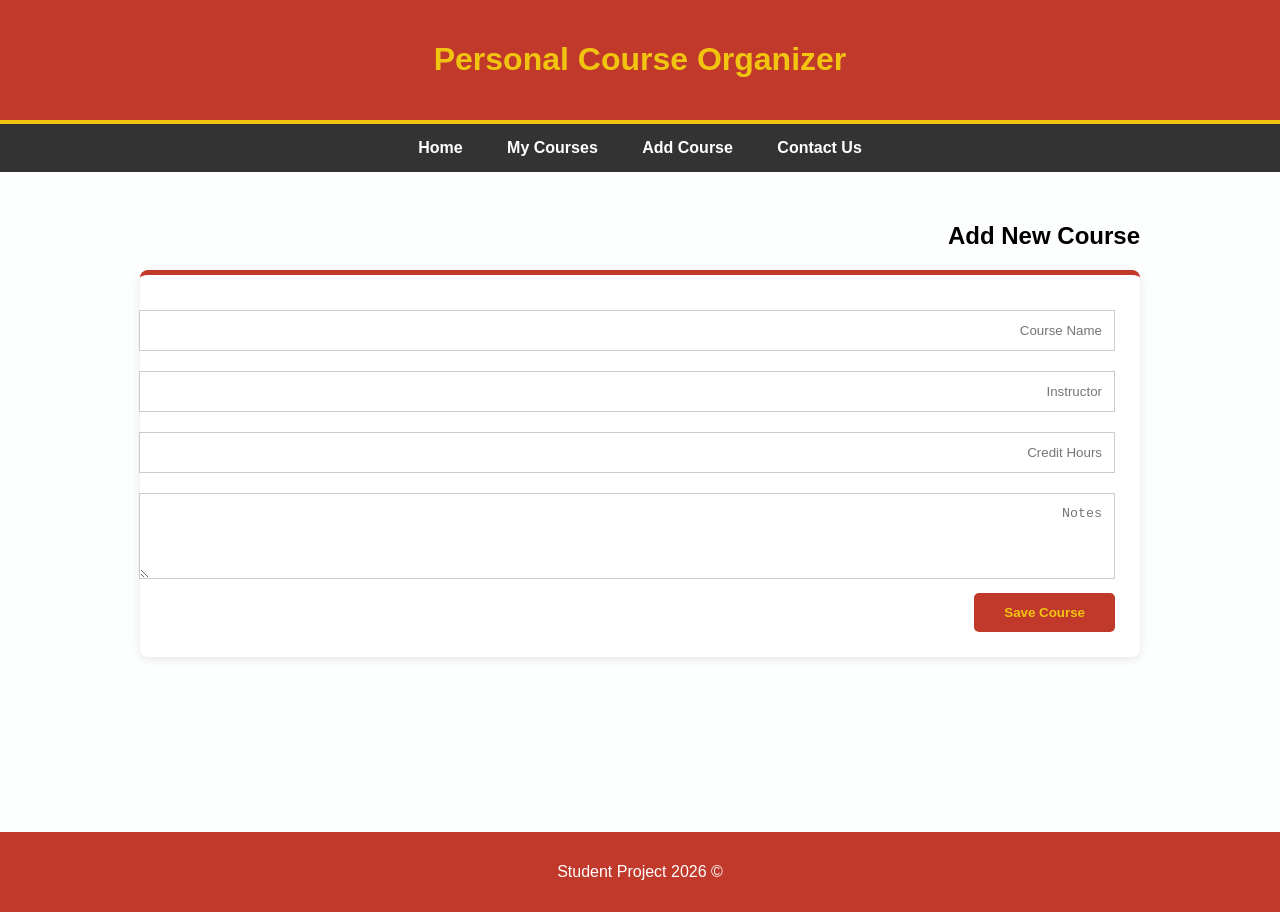
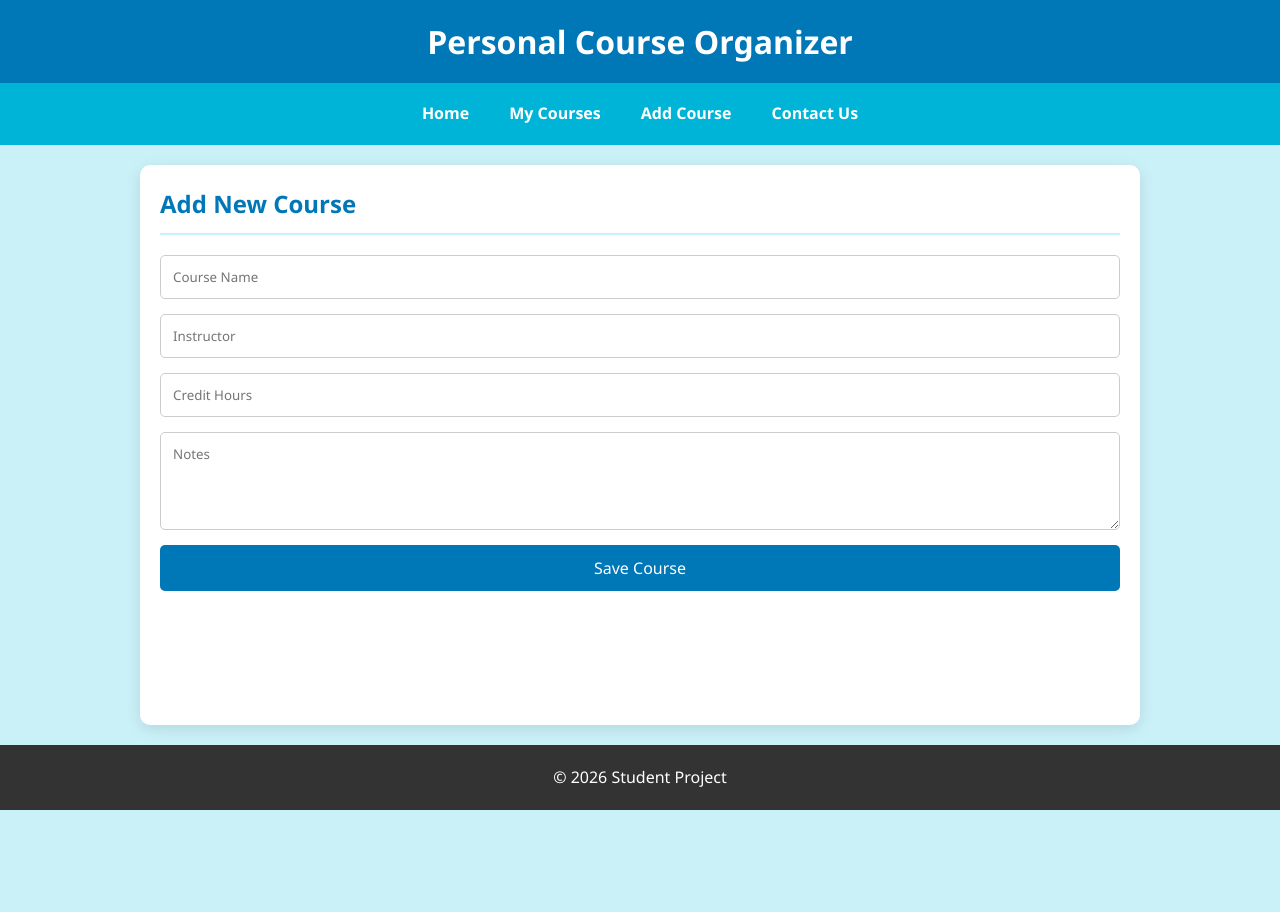
Before and after one commit to ali954-dot/Personal-Course-Organizer1, a plain HTML site: page add.html in a window 1280 px wide. After the commit the page ends 810 px from the top, so only its background shows below. Drawn offline with Linux system fonts and the light colour scheme.

Commit message:
Update style.css

```diff
--- a/style.css
+++ b/style.css
@@ -1,107 +1,155 @@
+/* Unified Light Blue Theme */
 :root {
-    --primary: #c0392b;
-    --secondary: #f1c40f;
-    --bg: #fdfefe;
+    --primary-blue: #0077b6;
+    --light-blue: #caf0f8;
+    --hover-blue: #00b4d8;
+    --text-color: #333;
+    --bg-white: #ffffff;
+}
+
+* {
+    box-sizing: border-box;
+    margin: 0;
+    padding: 0;
+    font-family: 'Segoe UI', Tahoma, Geneva, Verdana, sans-serif;
 }
 
 body {
-    font-family: Arial, sans-serif;
-    margin: 0;
-    background: var(--bg);
-    direction: rtl;
+    background-color: var(--light-blue);
+    color: var(--text-color);
+    line-height: 1.6;
 }
 
+/* Header & Nav */
 header {
-    background: var(--primary);
-    color: var(--secondary);
+    background-color: var(--primary-blue);
+    color: white;
+    padding: 1rem 0;
     text-align: center;
-    padding: 20px;
-    border-bottom: 4px solid var(--secondary);
+    box-shadow: 0 2px 5px rgba(0,0,0,0.1);
 }
 
 nav {
-    background: #333;
-    padding: 15px;
-    text-align: center;
+    display: flex;
+    justify-content: center;
+    background-color: var(--hover-blue);
+    padding: 0.5rem;
+    position: sticky;
+    top: 0;
+    z-index: 1000;
 }
 
 nav a {
     color: white;
     text-decoration: none;
-    margin: 0 20px;
+    padding: 10px 20px;
+    transition: background 0.3s, transform 0.2s;
     font-weight: bold;
-    transition: 0.3s;
 }
 
 nav a:hover {
-    color: var(--secondary);
+    background-color: var(--primary-blue);
+    border-radius: 5px;
+    transform: translateY(-2px);
 }
 
+/* Main Content */
 main {
-    padding: 30px;
     max-width: 1000px;
-    margin: auto;
-    min-height: 75vh;
+    margin: 20px auto;
+    padding: 20px;
+    background: var(--bg-white);
+    border-radius: 10px;
+    box-shadow: 0 4px 15px rgba(0,0,0,0.1);
+    min-height: 70vh;
+}
+
+h2 {
+    color: var(--primary-blue);
+    margin-bottom: 20px;
+    border-bottom: 2px solid var(--light-blue);
+    padding-bottom: 10px;
+}
+
+/* Table Styling */
+.table-container {
+    overflow-x: auto; /* Responsive Table */
 }
 
 table {
     width: 100%;
     border-collapse: collapse;
-    background: white;
     margin-top: 20px;
 }
 
 th, td {
-    border: 1px solid #ddd;
     padding: 12px;
-    text-align: center;
+    text-align: left;
+    border-bottom: 1px solid #ddd;
 }
 
 th {
-    background: var(--primary);
-    color: var(--secondary);
+    background-color: var(--primary-blue);
+    color: white;
 }
 
 tr:hover {
-    background: #fff9d1;
+    background-color: #f1f9ff;
+    transition: 0.3s;
 }
 
+/* Form Styling */
 form {
-    background: white;
-    padding: 25px;
-    border-radius: 8px;
-    border-top: 5px solid var(--primary);
-    box-shadow: 0 2px 10px rgba(0,0,0,0.1);
+    display: flex;
+    flex-direction: column;
+    gap: 15px;
 }
 
 input, textarea {
+    padding: 12px;
+    border: 1px solid #ccc;
+    border-radius: 5px;
     width: 100%;
-    padding: 12px;
-    margin: 10px 0;
-    border: 1px solid #ccc;
+}
+
+input:focus {
+    border-color: var(--primary-blue);
+    outline: none;
+    box-shadow: 0 0 5px rgba(0,119,182,0.3);
 }
 
 button {
-    background: var(--primary);
-    color: var(--secondary);
+    background-color: var(--primary-blue);
+    color: white;
+    padding: 12px;
     border: none;
-    padding: 12px 30px;
+    border-radius: 5px;
     cursor: pointer;
-    font-weight: bold;
-    border-radius: 5px;
+    font-size: 16px;
+    transition: 0.3s;
 }
 
 button:hover {
-    background: #a93226;
+    background-color: var(--hover-blue);
+    letter-spacing: 1px;
 }
 
+/* Footer */
 footer {
-    background: var(--primary);
+    text-align: center;
+    padding: 20px;
+    background: #333;
     color: white;
-    text-align: center;
-    padding: 15px;
+    margin-top: 20px;
 }
 
+/* Mobile Responsive */
 @media (max-width: 600px) {
-    nav a { display: block; margin: 10px 0; }
+    nav {
+        flex-direction: column;
+        align-items: center;
+    }
+    main {
+        margin: 10px;
+    }
 }
```
